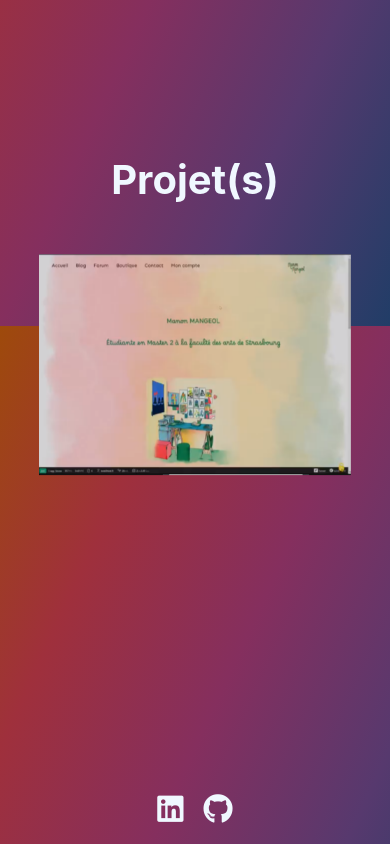
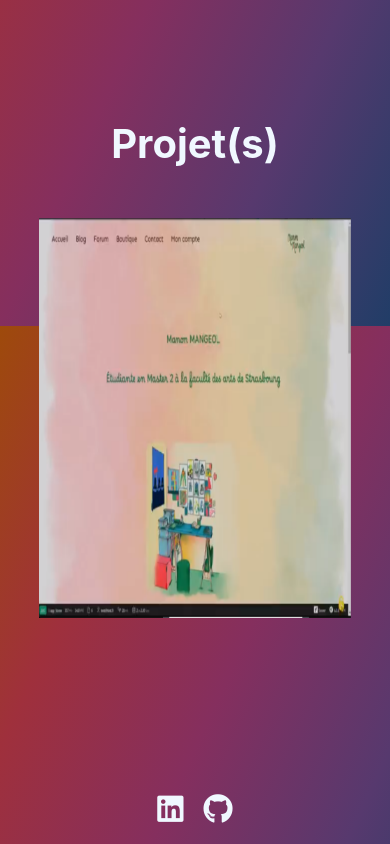
Before and after one commit to AnotheerDev/mon-portfolio, a React (Create React App) app: page / in a window 390 px wide. Shown: the part 4738-5582 px from the top of the page. Built offline with nearby package versions, Linux system fonts and the light colour scheme; a web font is replaced by a local one.

Commit message:
Refactor projects.css for improved layout and responsiveness

```diff
--- a/src/components/Projects/projects.css
+++ b/src/components/Projects/projects.css
@@ -1,9 +1,6 @@
 /* projects.css */
 #projects {
-  /* Styles pour la section projets */
-  /* padding: 50px 0; */
   min-height: 100vh;
-  /* background-color: brown; */
   display: flex;
   flex-direction: column;
   justify-content: center;
@@ -20,8 +17,6 @@
 .bg-img{
   width: 34rem;
   height: 19rem;
-  /* width: 100%;
-  height: 100%; */
   background-size: cover;
 }
 
@@ -32,6 +27,11 @@
 
 .flip-box-back {
   transform: rotateY(180deg);
+  display: flex;
+  flex-direction: column;
+  justify-content: center;
+  align-items: center;
+  overflow: auto;
 }
 
 .flip-box-front, .flip-box-back {
@@ -43,17 +43,23 @@
   overflow: hidden;
   background-color: transparent;
   width: 500px;
-  height: auto;
+  height: 550px;
   perspective: 2000px;
 }
 
 .flip-box-inner {
   position: relative;
   width: 100%;
-  height: 20.5rem;
-  transition: transform 1.2s;
+  height: 100%;
   transition: transform 1.2s;
   transform-style: preserve-3d;
+}
+
+.flip-box-front, .flip-box-back {
+  position: absolute;
+  width: 100%;
+  height: 100%;
+  backface-visibility: hidden;
 }
 
 .flip-box:hover .flip-box-inner {
@@ -121,13 +127,25 @@
   color: aliceblue;
 }
 
+.flip-box-back a
+{
+  text-decoration: none;
+  color: aliceblue;
+}
+
 @media screen and (max-width: 640px) {
   .flip-box {
     width: 80%;
-    height: auto;
-  }
+    height: 25rem;
+    }
+
   .bg-img{
     width: 100%;
     height: 100%;
   }
+
+  .global{
+    flex-direction: column;
+    align-items: center;
+  }
 }
```
